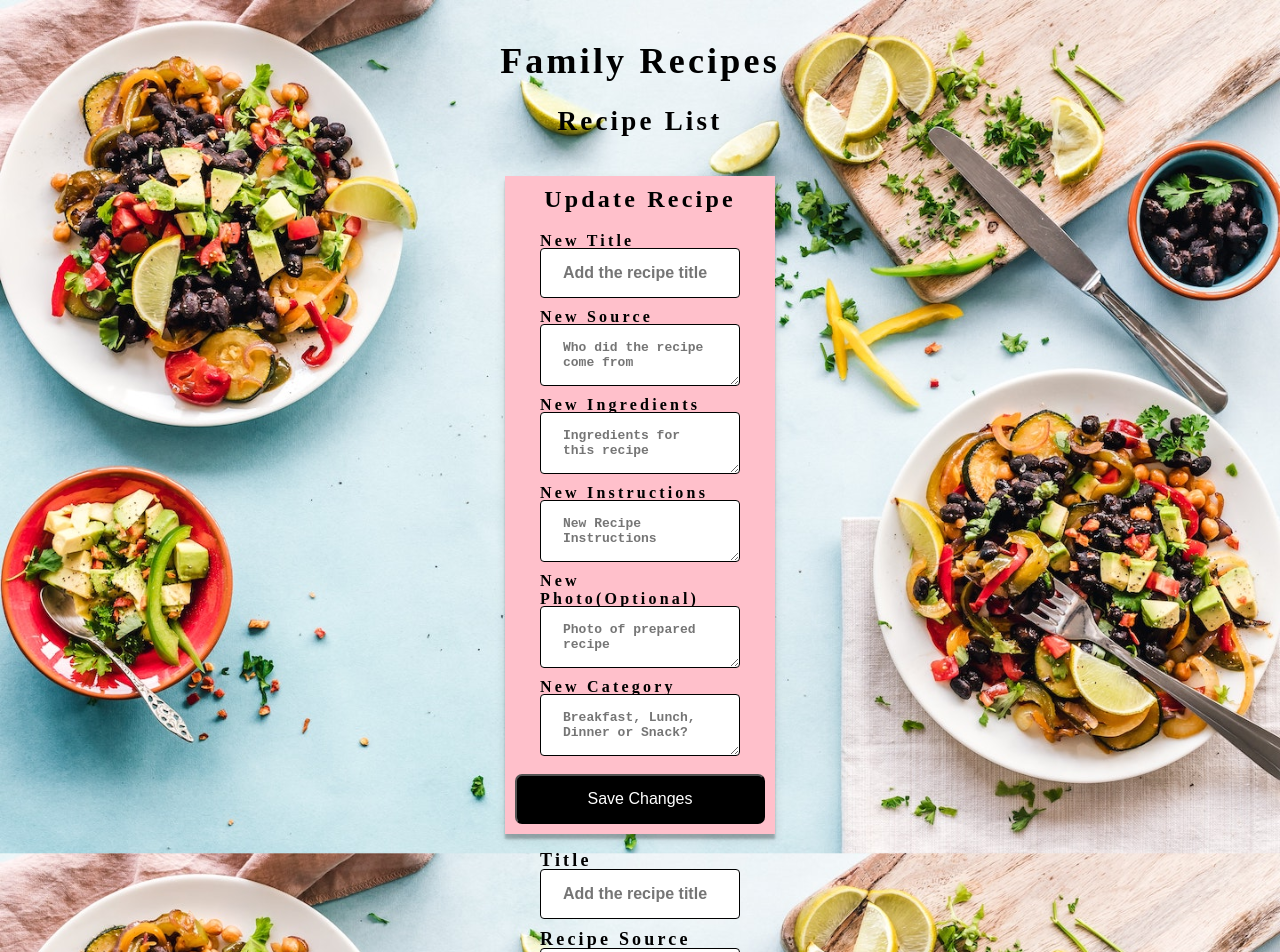
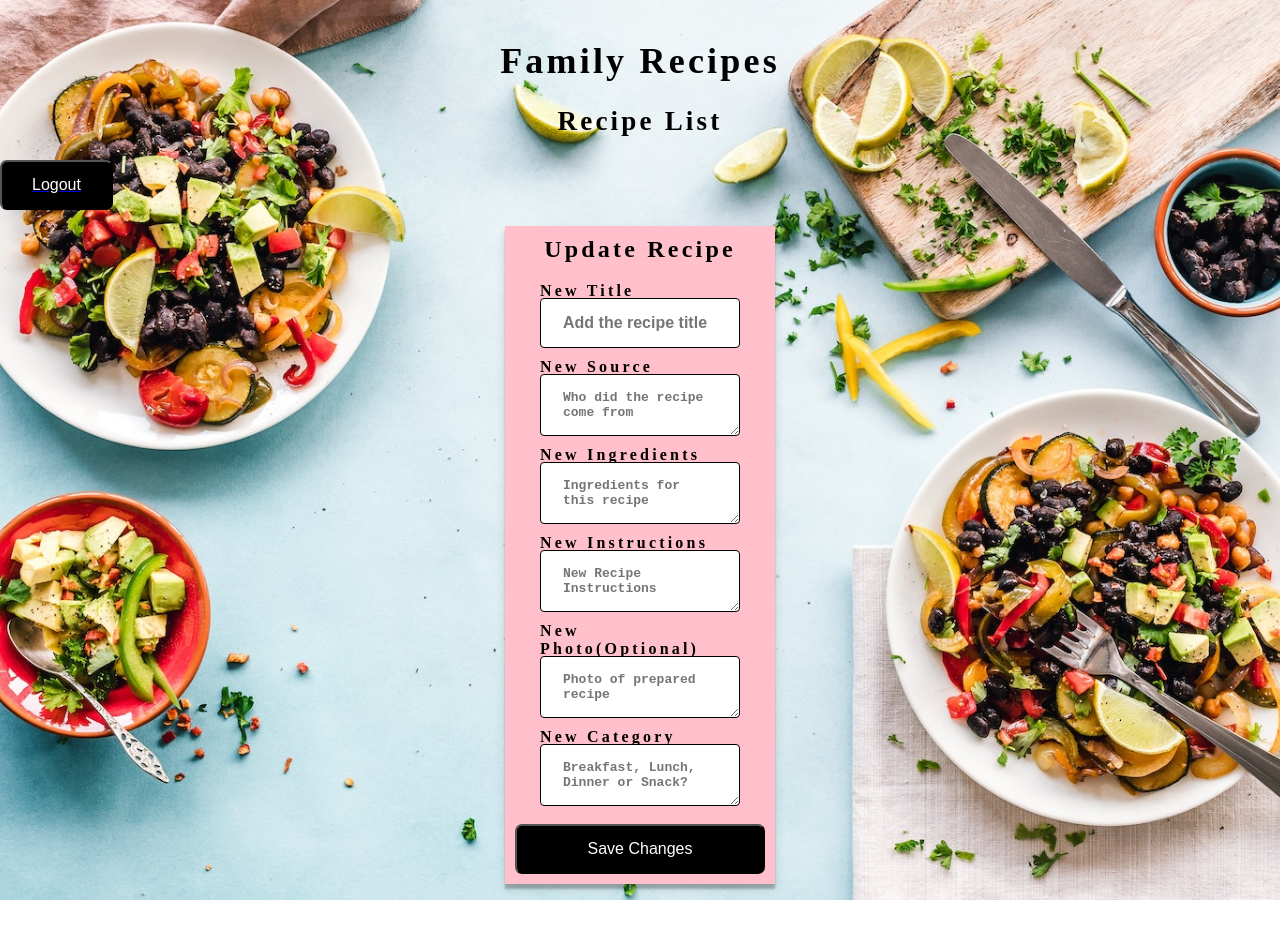
Before and after one commit to Secret-Family-Recipes-Cookbook-6/FrontEnd, a React (Create React App) app: page /protected in a window 1280 px wide. Shown: the top 952 px of the page. After the commit the page ends 900 px from the top, so only its background shows below. Built offline with nearby package versions, Linux system fonts and the light colour scheme; no server answers; sample sign-in values are in the browser's storage.

Commit message:
Added code for Logout button - it's ugly but it works.

```diff
--- a/src/App.js
+++ b/src/App.js
@@ -28,9 +28,8 @@ const App = () => {
     <Route exact path='/login' component={LogIn}/>
       {/* Change to protected Routes once a token is in place */}
     <ProtectedRoute exact path='/protected' component={RecipeList} />
-    <ProtectedRoute exact path="/protected" component={RecipeForm} />
+    {/* <ProtectedRoute exact path="/protected" component={RecipeForm} /> */}
 
-    {/* <ProtectedRoute exact path='/protected' component={UpdateRecipe} /> */}
 
     </secretFamilyContext.Provider>
     </div>
--- /dev/null
+++ b/src/components/Logout.js
@@ -0,0 +1,10 @@
+import React from "react";
+import { Link } from "react-router-dom";
+
+const Logout = () => {
+   return(
+      <Link to="/login"><button className="recipe-list" type="submit" onClick={() => localStorage.removeItem("token")}>Logout</button></Link>
+   )
+}
+
+export default Logout;
--- a/src/components/RecipeList.js
+++ b/src/components/RecipeList.js
@@ -2,6 +2,7 @@ import React, { useContext, useEffect } from 'react';
 import Recipes from './Recipes';
 import { secretFamilyContext } from "../context/secretFamilyContext";
 import { axiosWithAuth } from '../utils/axiosWithAuth';
+import Logout from "./Logout";
 
 const RecipeList = () => {
     const { recipes, setRecipes } = useContext(secretFamilyContext)
@@ -18,6 +19,7 @@ const RecipeList = () => {
     return (
         <div>
             <h2>Recipe List</h2>
+            <Logout />
             {recipes.map(recipeList =>
                 <Recipes
                 key={recipeList.id}
```
Also changed, not shown: src/components/RecipeForm.js (+0 -17 lines).
